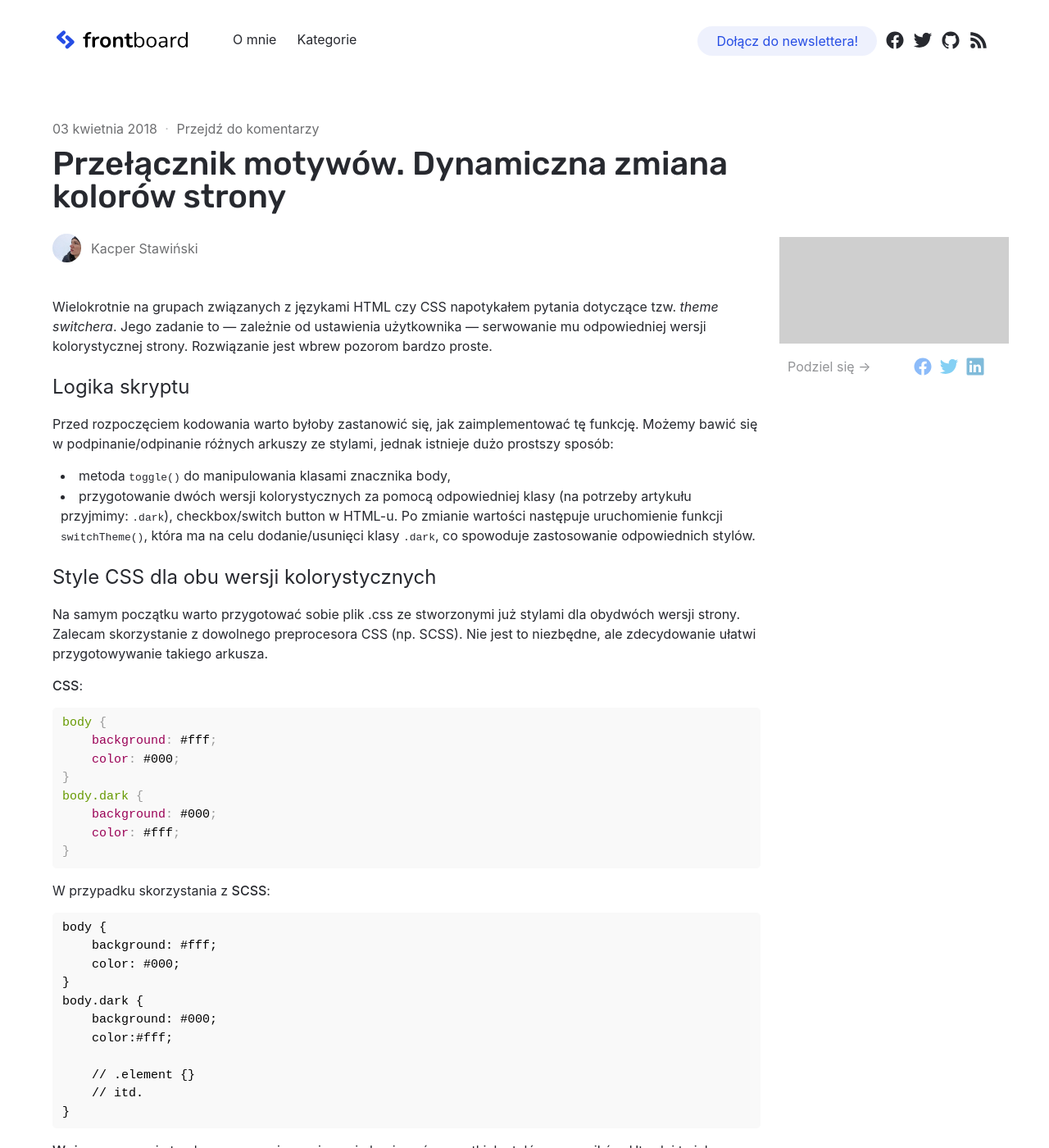
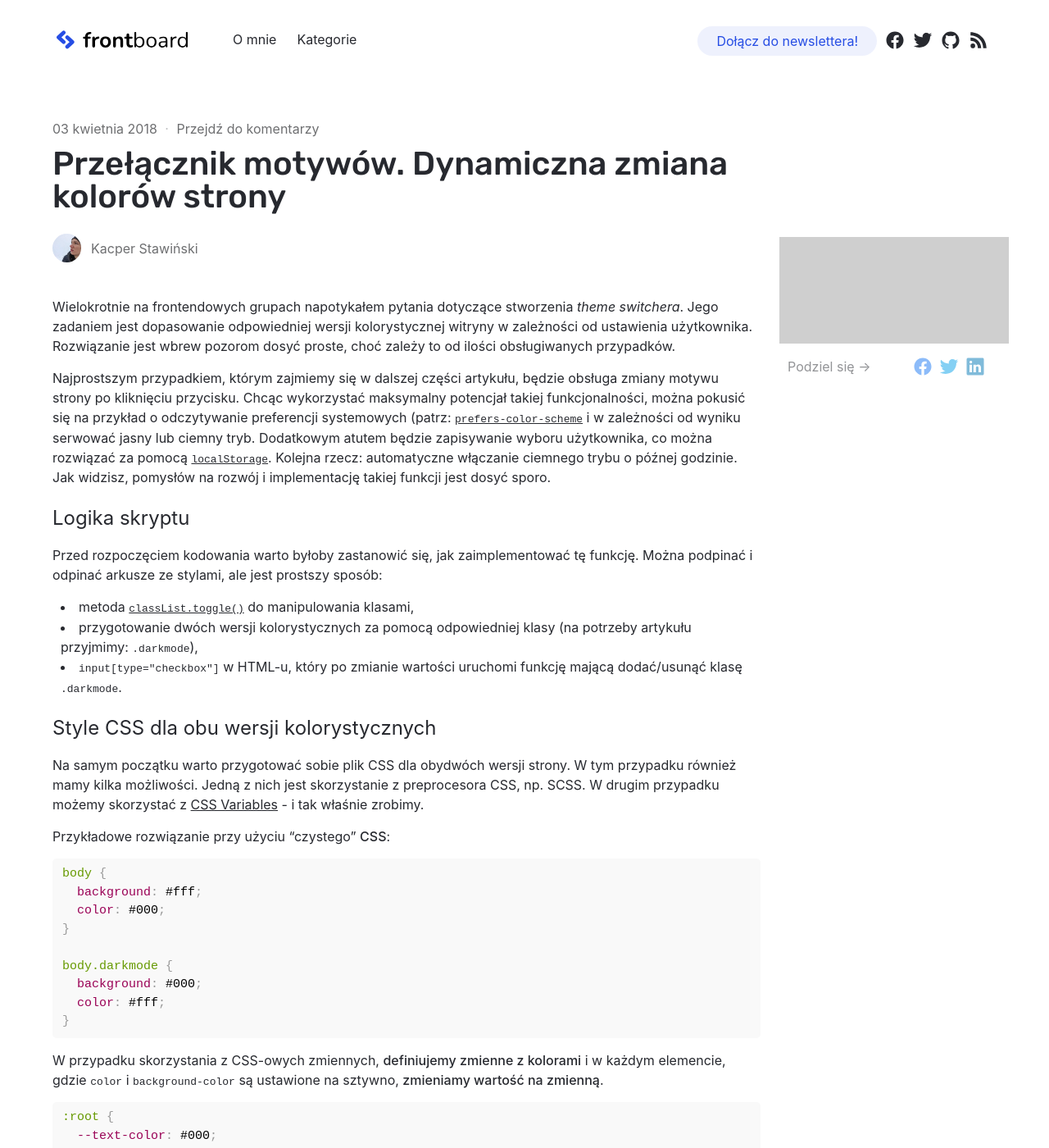
Before and after one commit to frontboard/blog, a Jekyll site: the page built from _posts/2018-04-03-dynamiczna-zmiana-kolorow-strony.md, in a window 1280 px wide and 1400 px high. Shown: the whole window at 82% size. Built offline with Jekyll 4.4.1, drawn with Linux system fonts in a browser that asks for light colours; comment, search, counter and statistics services are not loaded; some of the changed text lies outside the part shown; grey boxes are pictures that could not be loaded.

Commit message:
update post

````diff
--- a/_posts/2018-04-03-dynamiczna-zmiana-kolorow-strony.md
+++ b/_posts/2018-04-03-dynamiczna-zmiana-kolorow-strony.md
@@ -8,78 +8,71 @@
 redirect_from:
   - /dynamiczna-zmiana-kolorow-strony/
 ---
-Wielokrotnie na grupach związanych z językami HTML czy CSS napotykałem pytania dotyczące tzw. *theme switchera*. Jego zadanie to — zależnie od ustawienia użytkownika — serwowanie mu odpowiedniej wersji kolorystycznej strony. Rozwiązanie jest wbrew pozorom bardzo proste.
+Wielokrotnie na frontendowych grupach napotykałem pytania dotyczące stworzenia *theme switchera*. Jego zadaniem jest dopasowanie odpowiedniej wersji kolorystycznej witryny w zależności od ustawienia użytkownika. Rozwiązanie jest wbrew pozorom dosyć proste, choć zależy to od ilości obsługiwanych przypadków.
+
+Najprostszym przypadkiem, którym zajmiemy się w dalszej części artykułu, będzie obsługa zmiany motywu strony po kliknięciu przycisku. Chcąc wykorzystać maksymalny potencjał takiej funkcjonalności, można pokusić się na przykład o odczytywanie preferencji systemowych (patrz: [`prefers-color-scheme`](https://developer.mozilla.org/en-US/docs/Web/CSS/@media/prefers-color-scheme) i w zależności od wyniku serwować jasny lub ciemny tryb. Dodatkowym atutem będzie zapisywanie wyboru użytkownika, co można rozwiązać za pomocą [`localStorage`](https://developer.mozilla.org/en-US/docs/Web/API/Window/localStorage). Kolejna rzecz: automatyczne włączanie ciemnego trybu o późnej godzinie. Jak widzisz, pomysłów na rozwój i implementację takiej funkcji jest dosyć sporo.
 
 ## Logika skryptu
+Przed rozpoczęciem kodowania warto byłoby zastanowić się, jak zaimplementować tę funkcję. Można podpinać i odpinać arkusze ze stylami, ale jest prostszy sposób:
 
-Przed rozpoczęciem kodowania warto byłoby zastanowić się, jak zaimplementować tę funkcję. Możemy bawić się w podpinanie/odpinanie różnych arkuszy ze stylami, jednak istnieje dużo prostszy sposób:
-
-- metoda `toggle()` do manipulowania klasami znacznika body,
-- przygotowanie dwóch wersji kolorystycznych za pomocą odpowiedniej klasy (na potrzeby artykułu przyjmimy: `.dark`),
-checkbox/switch button w HTML-u. Po zmianie wartości następuje uruchomienie funkcji `switchTheme()`, która ma na celu dodanie/usunięci klasy `.dark`, co spowoduje zastosowanie odpowiednich stylów.
+- metoda [`classList.toggle()`](https://developer.mozilla.org/en-US/docs/Web/API/Element/classList) do manipulowania klasami,
+- przygotowanie dwóch wersji kolorystycznych za pomocą odpowiedniej klasy (na potrzeby artykułu przyjmimy: `.darkmode`),
+- `input[type="checkbox"]` w HTML-u, który po zmianie wartości uruchomi funkcję mającą dodać/usunąć klasę `.darkmode`.
 
 ## Style CSS dla obu wersji kolorystycznych
+Na samym początku warto przygotować sobie plik CSS dla obydwóch wersji strony. W tym przypadku również mamy kilka możliwości. Jedną z nich jest skorzystanie z preprocesora CSS, np. SCSS. W drugim przypadku możemy skorzystać z [CSS Variables](https://developer.mozilla.org/en-US/docs/Web/CSS/Using_CSS_custom_properties) - i tak właśnie zrobimy.
 
-Na samym początku warto przygotować sobie plik .css ze stworzonymi już stylami dla obydwóch wersji strony. Zalecam skorzystanie z dowolnego preprocesora CSS (np. SCSS). Nie jest to niezbędne, ale zdecydowanie ułatwi przygotowywanie takiego arkusza.
-
-**CSS**:
+Przykładowe rozwiązanie przy użyciu "czystego" **CSS**:
 ```css
 body {
-    background: #fff;
-    color: #000;
+  background: #fff;
+  color: #000;
 }
-body.dark {
-    background: #000;
-    color: #fff;
+
+body.darkmode {
+  background: #000;
+  color: #fff;
 }
 ```
 
-W przypadku skorzystania z **SCSS**:
+W przypadku skorzystania z CSS-owych zmiennych, **definiujemy zmienne z kolorami** i w każdym elemencie, gdzie `color` i `background-color` są ustawione na sztywno, **zmieniamy wartość na zmienną**.
 
-```scss
+```css
+:root {
+  --text-color: #000;
+  --bg-color: #FFF;
+}
+
+.darkmode {
+  --text-color: #FFF;
+  --bg-color: #000;
+}
+
 body {
-    background: #fff;
-    color: #000;
-}
-body.dark {
-    background: #000;
-    color:#fff;
-
-    // .element {}
-    // itd.
+  color: var(--text-color);
+  background: var(--bg-color);
 }
 ```
 
-**Ważna uwaga**: nie trzeba, a wręcz nie powinno się kopiować wszystkich stylów znaczników. Utrudni to ich późniejszą edycję. Kopiujemy jedynie wartości, które chcemy zmienić (na przykład: `background`, `background-color`, `color`).
-
 ## Przycisk do zmiany motywu
-
 ```html
-<label><input type="checkbox" id="theme">Dark mode</label>
+<button id="theme-switcher">
+  Toggle theme
+</button>
 ```
 
-Tyle.
+That's all.
 
-## Serce skryptu, czyli JavaScript
+## Wykrycie żądania zmiany motywu
+Aby wykryć kliknięcie przycisku `#theme-switcher`, skorzystam z metody [`addEventListener`](https://developer.mozilla.org/en-US/docs/Web/API/EventTarget/addEventListener). Potrzebuję jeszcze stworzyć funkcję, która doda lub usunie klasę `darkmode` ze znacznika `body`. Posłuże się [funkcją strzałkową](/funkcje-strzalkowe-es6-javascript) - będzie najprościej.
 
-W JS-ie musimy obsłużyć dwie sprawy. Pierwsza z nich to **wykrycie zmiany wartości** checkboxa, druga to **dodanie lub usunięcie klasy** `.dark` ze znacznika `body`.
+```js
+const button = document.querySelector('#theme-switcher');
 
-Wykrycie zmiany obsłużymy za pomocą metody [addEventListener](https://developer.mozilla.org/pl/docs/Web/API/Element/addEventListener):
+const toggleTheme = () => document.querySelector('body').classList.toggle('darkmode');
 
-```javascript
-const themeCheckbox = document.querySelector('#themeCheckbox');
-themeCheckbox.addEventListener('change', switchTheme);
-```
-
-Natomiast do klas będzie bardzo przydatna [classList.toggle](https://developer.mozilla.org/pl/docs/Web/API/Element/classList):
-
-```javascript
-function switchTheme () {
-    const body = document.querySelector('body');
-    body.classList.toggle('dark');
-}
+button.addEventListener('click', toggleTheme);
 ```
 
 ## Podsumowanie
-
-Bardzo niskim nakładem pracy osiągnęliśmy ciekawą i stosowaną na wielu stronach funkcję. Myślę, że duża część użytkowników odwiedzających witrynę w nocy będzie Wam wdzięcznych.
+Bardzo niskim nakładem pracy osiągnęliśmy ciekawą i stosowaną na wielu stronach funkcję. Myślę, że duża część użytkowników odwiedzających witrynę w nocy będzie Wam wdzięczna ;)
````
